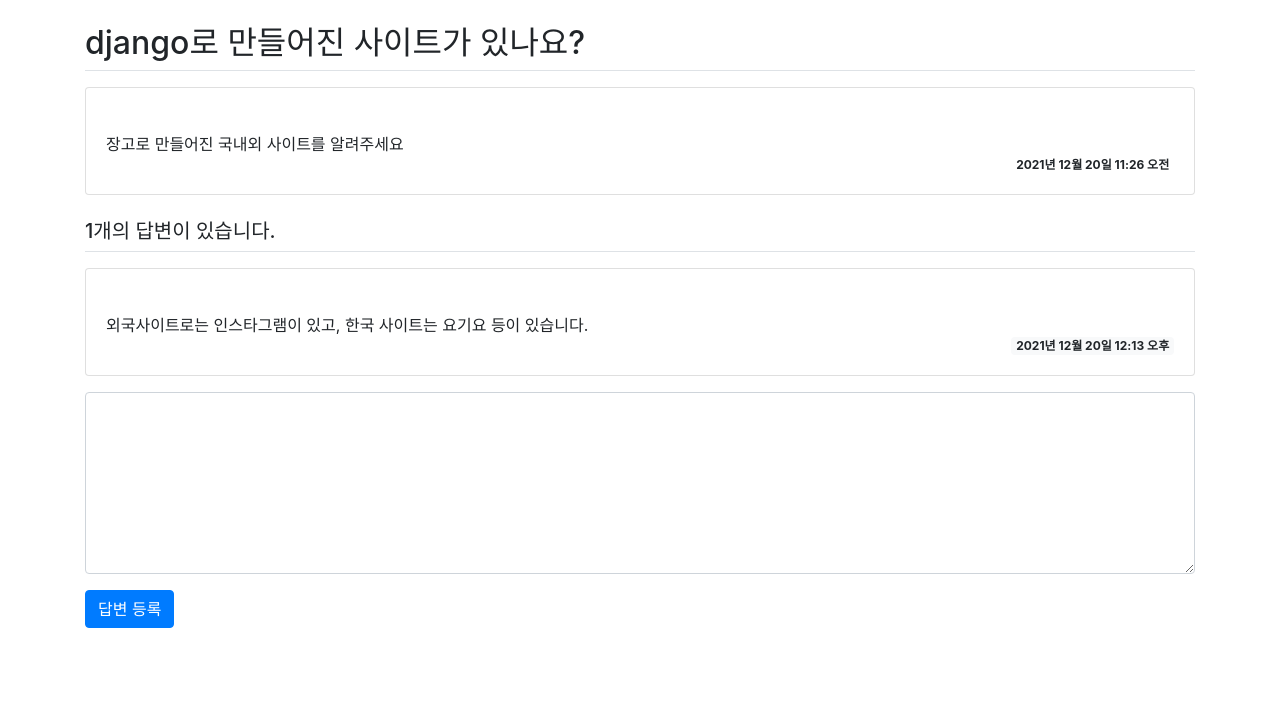
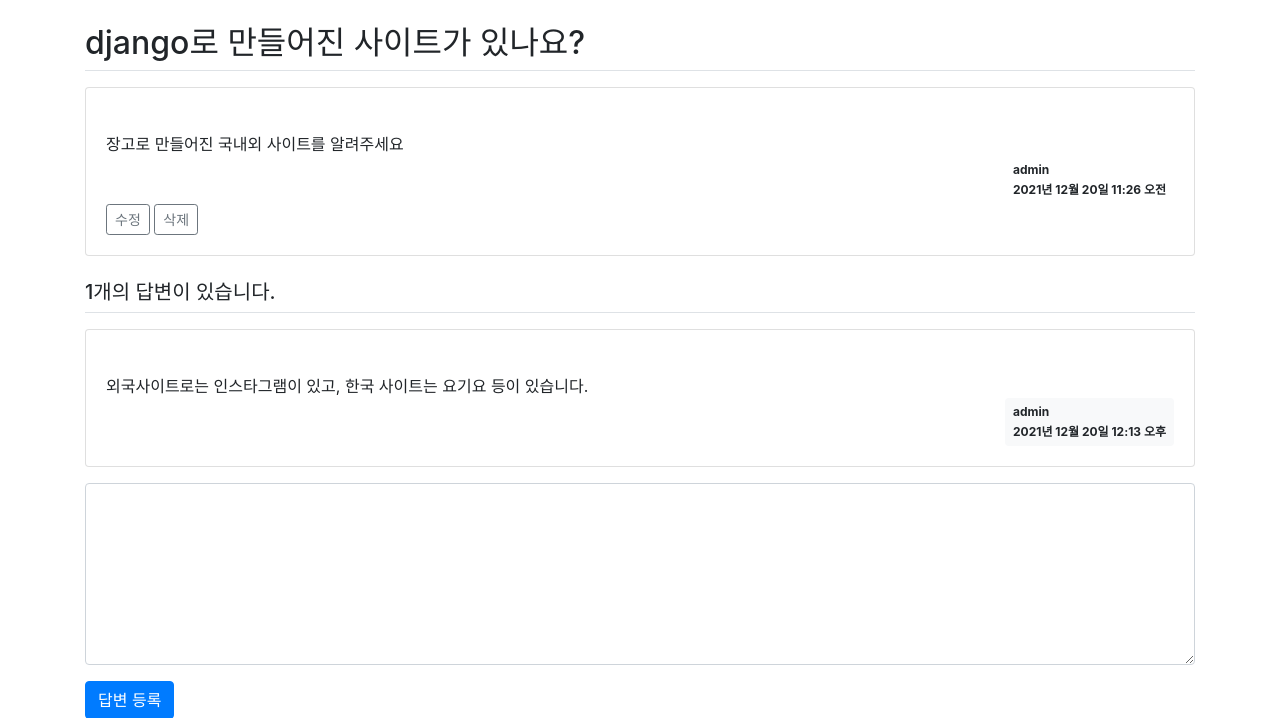
Before and after one commit to sugu2100/pyweb, a Django app: page /board/answer/create/1/ in a window 1280 px wide. Shown: the part 57-775 px from the top of the page. Run offline with Django 4.2, Linux system fonts and the light colour scheme; a user stored in the database is signed in; data comes from the database, SQL or seed files in the repository; both versions use the stored data as it was after the commit; some libraries are stand-ins or nearby versions.

Commit message:
게시글 수정삭제

```diff
--- a/board/models.py
+++ b/board/models.py
@@ -1,6 +1,8 @@
+from django.contrib.auth.models import User
 from django.db import models
 
 class Question(models.Model):
+    author = models.ForeignKey(User, on_delete=models.CASCADE)
     subject = models.CharField(max_length=100)  #제목 칼럼
     content = models.TextField()                #질문 내용
     create_date = models.DateTimeField()        #질문 작성일
@@ -9,6 +11,7 @@ class Question(models.Model):
         return self.subject
 
 class Answer(models.Model):
+    author = models.ForeignKey(User, on_delete=models.CASCADE)
     question = models.ForeignKey(Question, on_delete=models.CASCADE) #외래키, 제목
     content = models.TextField()          #답변 내용
     create_date = models.DateTimeField()  #답변 작성일
--- a/board/urls.py
+++ b/board/urls.py
@@ -13,4 +13,10 @@ urlpatterns = [
     path('question/create/', views.question_create, name='question_create'),
     #답변 등록
     path('answer/create/<int:question_id>/', views.answer_create, name='answer_create'),
+    #질문 수정
+    path('question/modify/<int:question_id>/', views.question_modify,
+         name='question_modify'),
+    #질문 삭제
+    path('question/delete/<int:question_id>/', views.question_delete,
+         name='question_delete')
 ]
--- a/board/views.py
+++ b/board/views.py
@@ -1,3 +1,4 @@
+from django.contrib.auth.decorators import login_required
 from django.http import HttpResponse
 from django.shortcuts import render, redirect, get_object_or_404
 from django.utils import timezone
@@ -21,6 +22,7 @@ def detail(request, question_id):
     #경로에 오류가 있을 때 404로 처리(페이지가 없음)
     return render(request, 'board/detail.html', {'question':question})
 
+@login_required(login_url='common:login') #로그인이 안되어 있으면 로그인 페이지로 이동
 def question_create(request):
     #질문 등록
     if request.method == "POST":
@@ -28,12 +30,14 @@ def question_create(request):
         if form.is_valid():
             question = form.save(commit=False) #가저장(날짜가 없어서 가저장)
             question.create_date = timezone.now() #날짜 시간 저장
+            question.author = request.user  #글쓴이에 세션 저장
             question.save()  #실제 저장
             return redirect('board:index') #이동할 경로(앱 네임사용) 저장
     else:
         form = QuestionForm()   #form 객체 생성
     return render(request, 'board/question_form.html', {'form':form})
 
+@login_required(login_url='common:login')
 def answer_create(request, question_id):
     #답변 등록
     #question = Question.objects.get(id=question_id) #해당 id의 질문 객체 생성
@@ -43,6 +47,7 @@ def answer_create(request, question_id):
         if form.is_valid():
             answer = form.save(commit=False)  #내용만 저장됨
             answer.create_date = timezone.now() #작성일
+            answer.author = request.user #세션 발급
             answer.question = question  #외래키 질문 저장
             answer.save()
             return redirect('board:detail', question_id=question.id)
@@ -50,3 +55,26 @@ def answer_create(request, question_id):
         form= AnswerForm()
     context = {'question':question,'form':form}
     return render(request, 'board/detail.html', context)
+
+@login_required(login_url='common:login')
+def question_modify(request, question_id):
+    #질문 수정
+    question = get_object_or_404(Question, pk=question_id)
+    if request.method == "POST":
+        form = QuestionForm(request.POST, instance=question)
+        if form.is_valid():
+            question = form.save(commit=False)  #수정된 질문 가저장
+            question.author = request.user      #세션 발급
+            question.modify_date = timezone.now() #수정일
+            question.save()
+            return redirect('board:detail', question_id=question.id)
+    else:
+        form = QuestionForm(instance=question)  #instance를 쓰면 폼에 내용이 채워짐
+    return render(request, 'board/question_form.html', {'form':form})
+
+@login_required(login_url='common:login')
+def question_delete(request, question_id):
+    #질문 삭제
+    question = get_object_or_404(Question, pk=question_id)
+    question.delete() #질문 삭제
+    return redirect('board:index')
--- a/templates/base.html
+++ b/templates/base.html
@@ -10,10 +10,13 @@
 {% include 'navbar.html' %}
 <!-- 기본 템플릿 안에 삽입될 내용 start -->
 {% block content %}
-
+    <!--내용-->
 {% endblock %}
 <!-- 기본 템플릿 안에 삽입될 내용 end -->
 <script src="{% static 'board/js/jquery-3.6.0.js' %}"></script>
 <script src="{% static 'board/js/bootstrap.js' %}"></script>
+{% block script %}
+   <!--자바스트립트(제이쿼리) 소스 -->
+{% endblock %}
 </body>
 </html>
--- a/templates/board/detail.html
+++ b/templates/board/detail.html
@@ -7,11 +7,26 @@
             <div class="card-text" style="white-space:pre-line"> <!--style은 줄바꿈 출력-->
                 {{ question.content }}
             </div>
-            <div class="d-flex justify-content-end">
-                <div class="badge bagde-light">
-                    {{ question.create_date }}
+            <div class="d-flex justify-content-end"><!--오른쪽 정렬-->
+                {% if question.modify_date %}
+                <div class="badge bagde-light text-left p-2">
+                    <div class="mb-2">modefied at</div>
+                    <div>{{ question.modify_date }}</div>
+                </div>
+                {% endif %}
+                <div class="badge bagde-light text-left p-2">
+                    <div class="mb-2">{{ question.author }}</div>
+                    <div>{{ question.create_date }}</div>
                 </div>
             </div>
+            {% if request.user == question.author %}
+            <div>
+                <a href="{% url 'board:question_modify' question.id %}"
+                   class="btn btn-sm btn-outline-secondary">수정</a>
+                <a href="#" data-uri="{% url 'board:question_delete' question.id %}"
+                   class="delete btn btn-sm btn-outline-secondary">삭제</a>
+            </div>
+            {% endif %}
         </div>
     </div>
     <h5 class="border-bottom my-3 py-2">
@@ -24,7 +39,8 @@
                 {{ answer.content }}
             </div>
             <div class="d-flex justify-content-end">
-                <div class="badge badge-light">
+                <div class="badge badge-light text-left p-2">
+                    <div class="mb-2">{{ answer.author }}</div>
                     {{ answer.create_date }}
                 </div>
             </div>
@@ -46,9 +62,23 @@
             {% endif %}
         <!-- 오류 표시 끝-->
         <div class="form-group">
-            <textarea name="content" rows="7" cols="50" class="form-control"></textarea>
+            <textarea name="content" rows="7" cols="50" class="form-control"
+                        {% if not user.is_authenticated %}
+                            disabled
+                        {% endif %}></textarea>
         </div>
         <input type="submit" value="답변 등록" class="btn btn-primary">
     </form>
 </div>
 {% endblock %}
+{% block script %}
+<script>
+    $(document).ready(function(){
+        $(".delete").on('click', function(){
+            if(confirm('정말로 삭제하시겠습니까?')){
+                location.href = $(this).data('uri')
+            }
+        });
+    });
+</script>
+{% endblock %}
--- a/templates/board/question_list.html
+++ b/templates/board/question_list.html
@@ -4,7 +4,7 @@
     <table class="table">
         <thead class="thead-dark">
             <tr>
-                <th>번호</th><th>제목</th><th>작성일시</th>
+                <th>번호</th><th>제목</th><th>글쓴이</th><th>작성일시</th>
             </tr>
         </thead>
         <tbody>
@@ -18,6 +18,7 @@
                             {{ question.subject }}
                         </a>
                     </td>
+                    <td>{{ question.author }}</td>
                     <td>{{ question.create_date }}</td>
                 </tr>
                 {% endfor %}
--- a/templates/common/signup.html
+++ b/templates/common/signup.html
@@ -9,7 +9,7 @@
             <span>또는 <a href="{% url 'common:login' %}">로그인 하세요</a></span>
         </div>
     </div>
-    <form action="{% url 'common:signup' %}" method="post" class="my-3">
+    <form action="" method="post" class="my-3">
         {% csrf_token %}
         {% include 'form_errors.html' %}
         <div class="form-group">
```
Also changed, not shown: board/migrations/0003_question_author.py (added), board/migrations/0004_answer_author.py (added), db.sqlite3.
